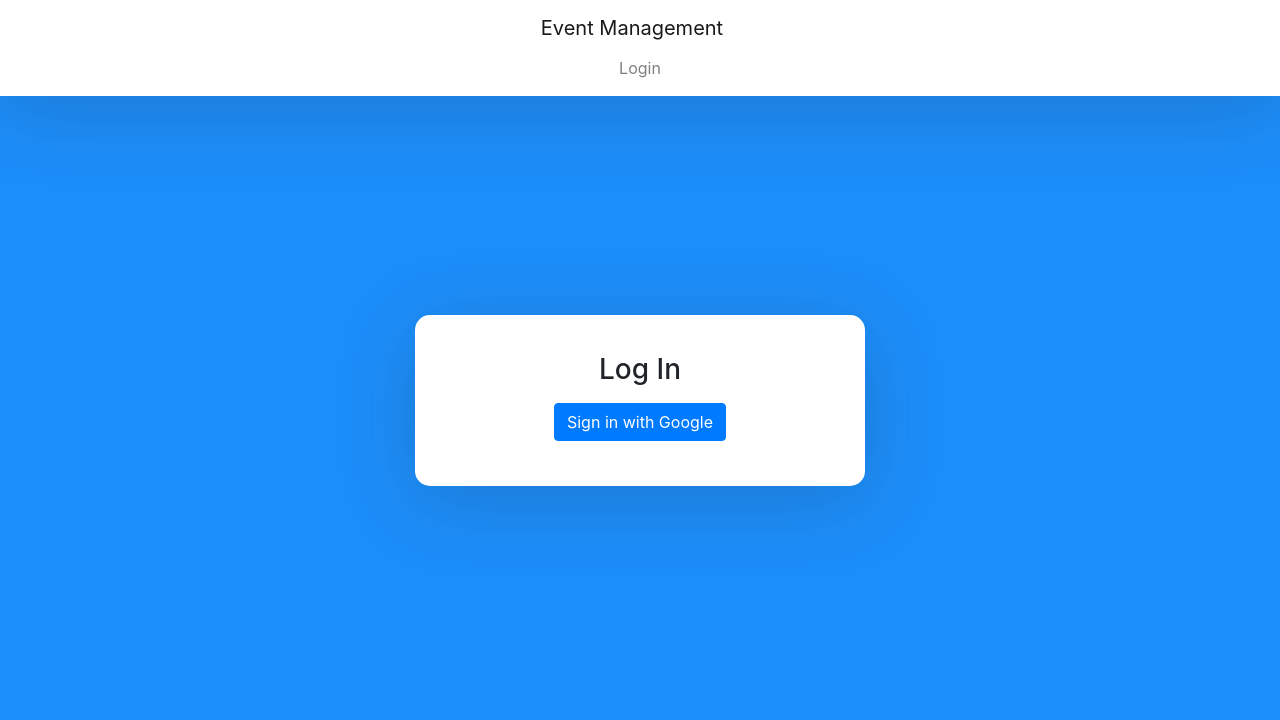
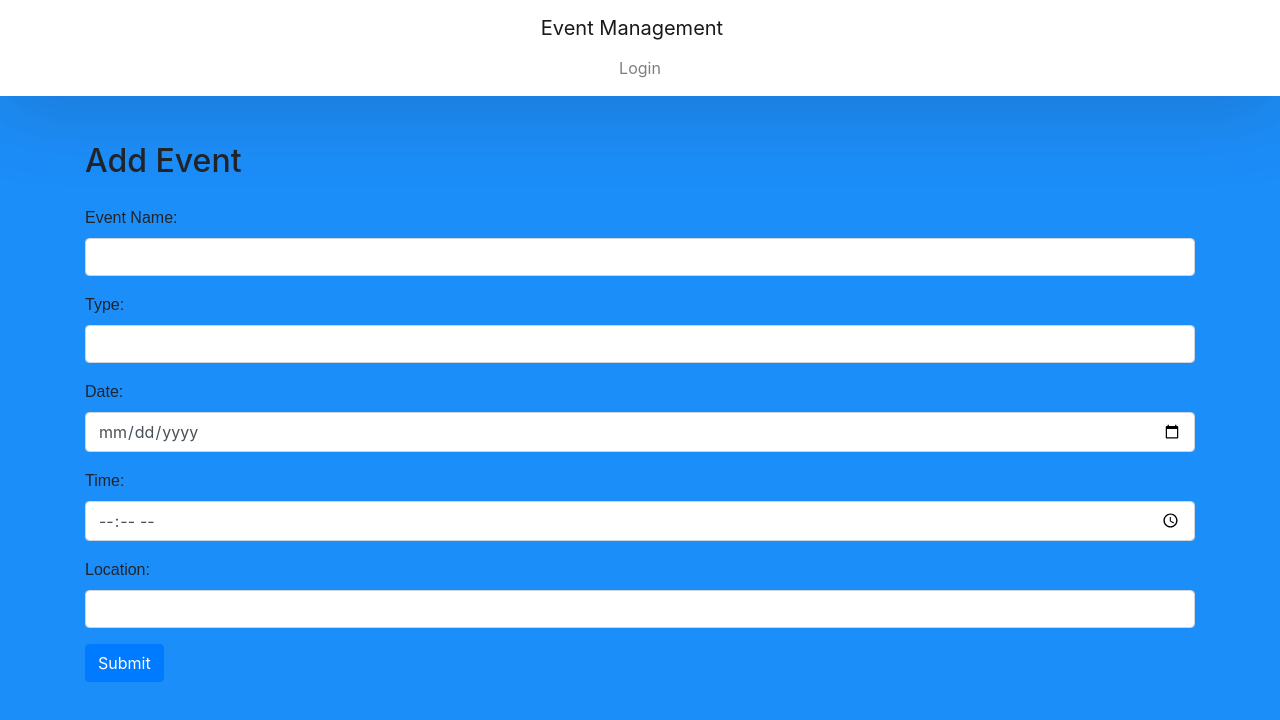
Before and after one commit to danFeller/CollegeHub, a React (Create React App) app in the folder frontend/: page /create in a window 1280 px wide. Shown: the top 720 px of the page. Built offline with nearby package versions, Linux system fonts and the light colour scheme; the HTML template or start-up script is replaced by a standard one.

Commit message:
Added Create page

```diff
--- a/frontend/package.json
+++ b/frontend/package.json
@@ -22,7 +22,7 @@
     "web-vitals": "^2.1.4"
   },
   "scripts": {
-    "start": "PORT=2000 react-scripts start",
+    "start": "set PORT=2000 && react-scripts start",
     "build:ui": "react-scripts build",
     "test:ui": "react-scripts test",
     "eject:ui": "react-scripts eject"
--- a/frontend/src/App.css
+++ /dev/null
@@ -1,42 +0,0 @@
-.App {
-  text-align: center;
-}
-
-.App-logo {
-  height: 40vmin;
-  pointer-events: none;
-}
-
-@media (prefers-reduced-motion: no-preference) {
-  .App-logo {
-    animation: App-logo-spin infinite 20s linear;
-  }
-}
-
-.App-header {
-  background-color: #282c34;
-  min-height: 100vh;
-  display: flex;
-  flex-direction: column;
-  align-items: center;
-  justify-content: center;
-  font-size: calc(10px + 2vmin);
-  color: white;
-}
-
-.App-link {
-  color: #61dafb;
-}
-
-@keyframes App-logo-spin {
-  from {
-    transform: rotate(0deg);
-  }
-  to {
-    transform: rotate(360deg);
-  }
-}
-
-.btn{
-  left: 50%;
-}
--- a/frontend/src/App.js
+++ b/frontend/src/App.js
@@ -4,7 +4,7 @@ import {onError} from '@apollo/client/link/error'
 import { BrowserRouter as Router, Routes, Route, Link } from 'react-router-dom'
 import Login from './pages/Login';
 import Home from './pages/Home';
-import './App.css'
+import Create from './pages/Create';
 import '../node_modules/bootstrap/dist/css/bootstrap.min.css'
 
 const errorLink = onError(({graphqlErrors, networkError}) => {
@@ -33,7 +33,7 @@ function App() {
         <Route path="/" element={<Login />} />
         <Route path="/sign-in" element={<Login />} />
         <Route path="/events" element={<Home />} />
-        <Route path="/create" element={<Login />} />
+        <Route path="/create" element={<Create />} />
         <Route path="/myevents" element={<Login />} />
       </Routes>
     </Router>
--- a/frontend/src/components/NavBar.js
+++ b/frontend/src/components/NavBar.js
@@ -1,6 +1,5 @@
 import React from 'react'
-import '../App.css'
-import { BrowserRouter as Router, Routes, Route, Link } from 'react-router-dom'
+import { Link } from 'react-router-dom'
 
 function NavBar() {
   return (
--- a/frontend/src/index.css
+++ b/frontend/src/index.css
@@ -43,7 +43,6 @@ html,
 #root,
 .auth-wrapper {
   width: 100%;
-  height: 100%;
 }
 
 .navbar-light {
--- /dev/null
+++ b/frontend/src/pages/Create.js
@@ -0,0 +1,51 @@
+import React, { useState } from 'react';
+import NavBar from "../components/NavBar";
+
+function Create () {
+    const [inputs, setInputs] = useState({});
+
+    const handleChange = (event) => {
+        const name = event.target.name;
+        const value = event.target.value;
+        setInputs(values => ({...values, [name]: value}));
+    }
+
+    const handleSubmit = (event) => {
+        console.log(inputs)
+        //window.location.href = '/blog';
+    }
+
+    return (
+        <div>
+            <NavBar />
+            <div className="container mt-4">
+                <h2>Add Event</h2>
+                <form onSubmit={handleSubmit} className="mt-3">
+                    <div className="form-group">
+                        <label htmlFor="name">Event Name:</label>
+                        <input type="text" className="form-control" id="name" name="name" value={inputs.name || ""} onChange={handleChange} />
+                    </div>
+                    <div className="form-group">
+                        <label htmlFor="type">Type:</label>
+                        <input type="text" className="form-control" id="type" name="type" value={inputs.type || ""} onChange={handleChange} />
+                    </div>
+                    <div className="form-group">
+                        <label htmlFor="date">Date:</label>
+                        <input type="date" className="form-control" id="date" name="date" value={inputs.date || ""} onChange={handleChange} />
+                    </div>
+                    <div className="form-group">
+                        <label htmlFor="time">Time:</label>
+                        <input type="time" className="form-control" id="time" name="time" value={inputs.time || ""} onChange={handleChange} />
+                    </div>
+                    <div className="form-group">
+                        <label htmlFor="location">Location:</label>
+                        <input type="text" className="form-control" id="location" name="location" value={inputs.location || ""} onChange={handleChange} />
+                    </div>
+                    <button type="submit" className="btn btn-primary">Submit</button>
+                </form>
+            </div>
+        </div>
+    );
+}
+
+export default Create;
```
